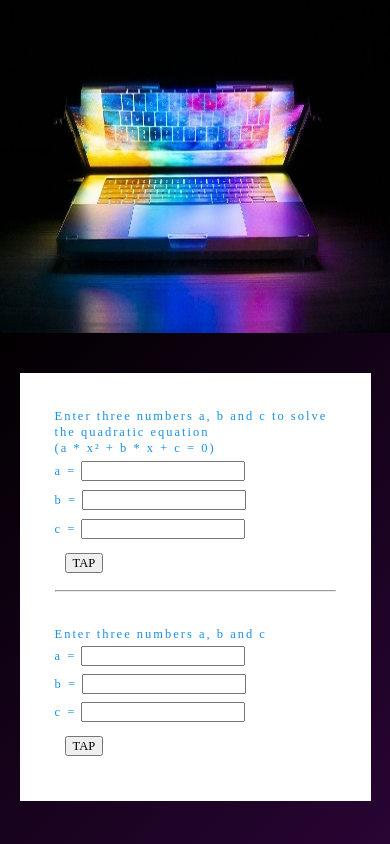
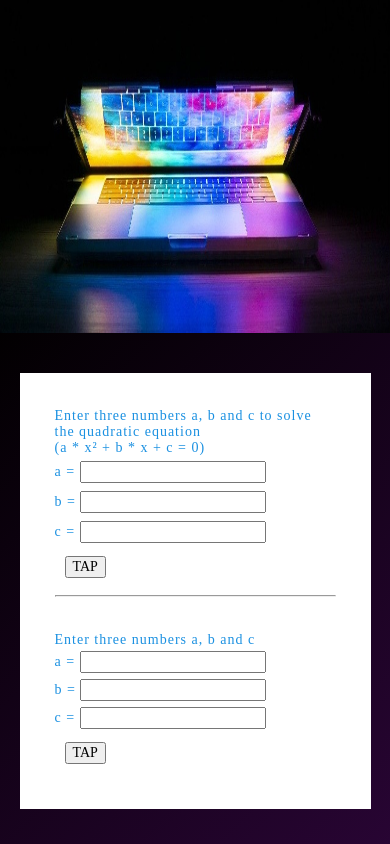
Before and after one commit to Inochkin-creator/Inochkin-creator.github.io, a plain HTML site: page Site/index.html in a window 390 px wide. Shown: the top 844 px of the page. Drawn offline with nearby package versions, Linux system fonts and the light colour scheme.

Commit message:
Update main.css

```diff
--- a/Site/main.css
+++ b/Site/main.css
@@ -166,7 +166,8 @@
 {
   .content
   {
-    font-size: 12.5px;
+	letter-spacing: 1px;
+    font-size: 14px;
 	line-height: 28px;
   }
 
```
